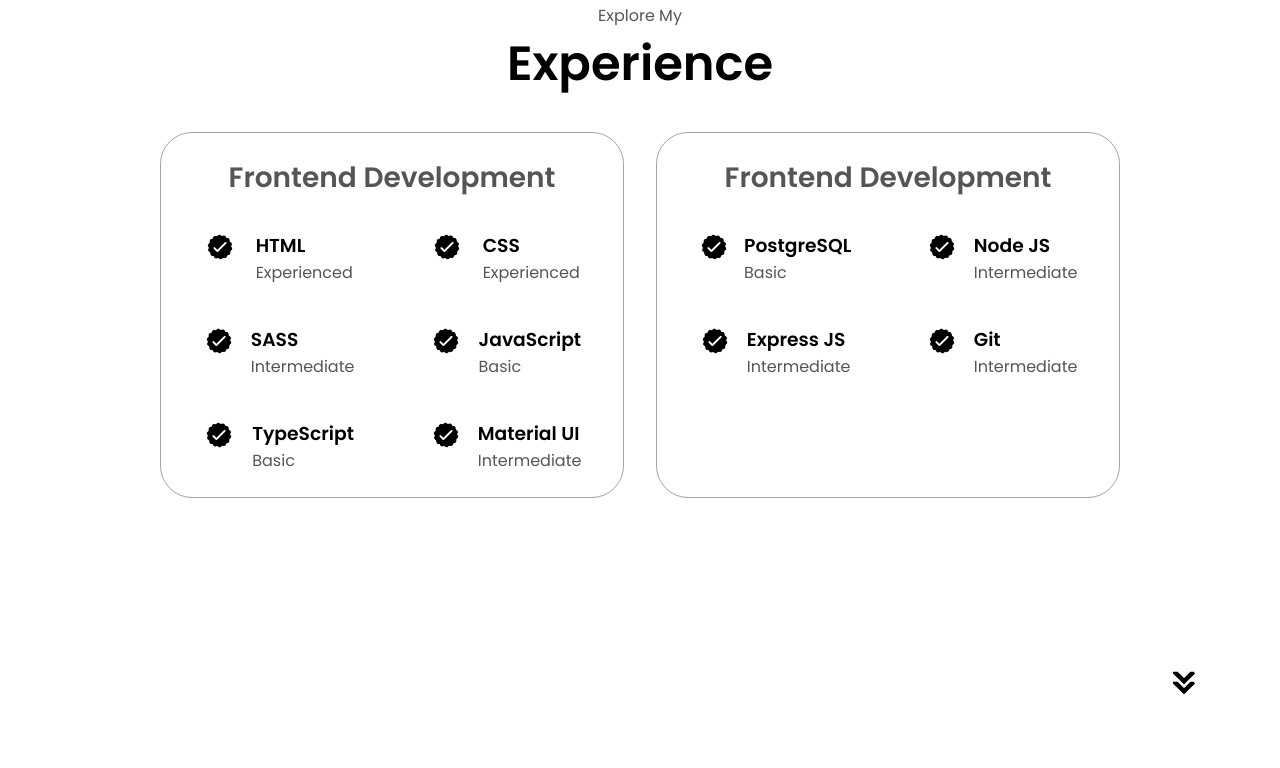
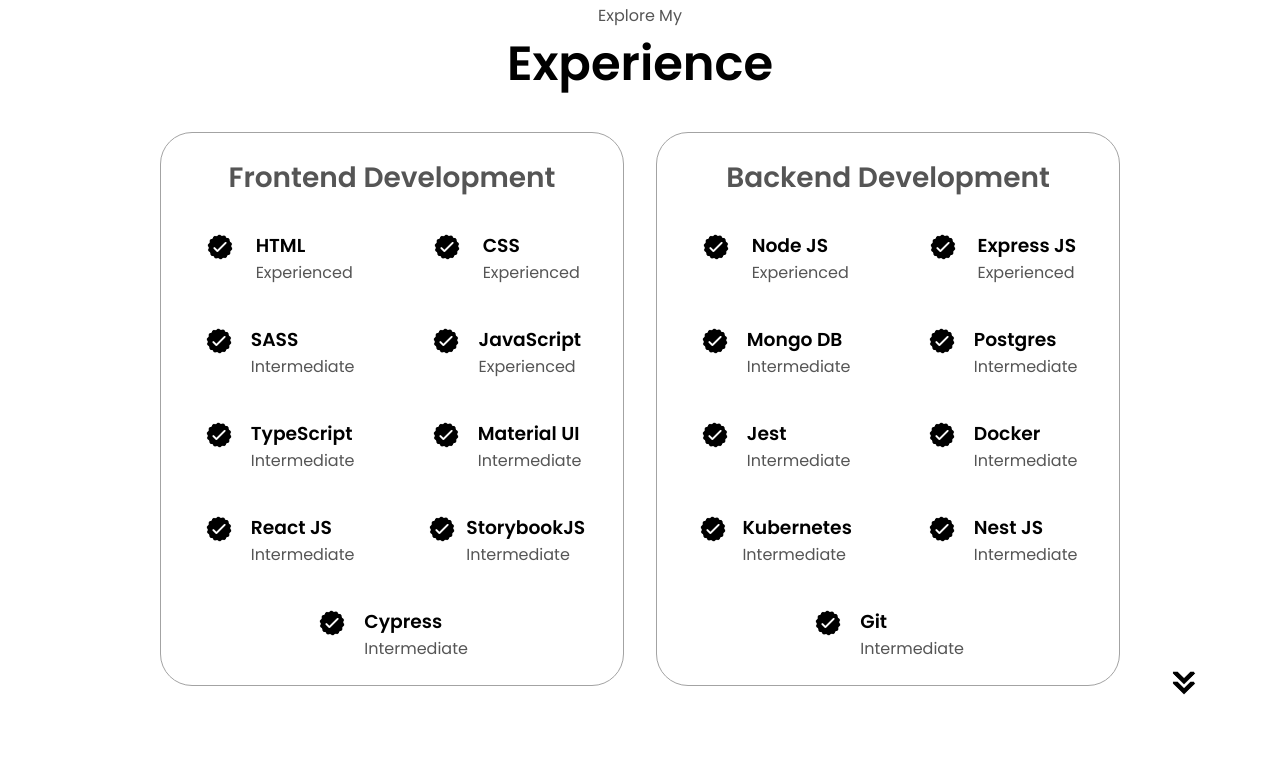
Before and after one commit to vilogra/vilogra.github.io, a plain HTML site: page index.html in a window 1280 px wide. Shown: the part 1693-2461 px from the top of the page. Drawn offline with Linux system fonts and the light colour scheme.

Commit message:
Feat: Update some detail information (#5)
Co-authored-by: Sitompul, Julio <julio.sitompul@aia.com>

```diff
--- a/index.html
+++ b/index.html
@@ -4,13 +4,13 @@
     <meta charset="UTF-8" />
     <meta http-equiv="X-UA-Compatible" content="IE=edge" />
     <meta name="viewport" content="width=device-width, initial-scale=1.0" />
-    <title>My Portfolio</title>
+    <title>! - Julio Uliandro</title>
     <link rel="stylesheet" href="style.css" />
     <link rel="stylesheet" href="mediaqueries.css" />
   </head>
-  <body>
+  <body id="topPage">
     <nav id="desktop-nav">
-      <div class="logo">John Doe</div>
+      <div class="logo">Julio Uliandro</div>
       <div>
         <ul class="nav-links">
           <li><a href="#about">About</a></li>
@@ -21,7 +21,7 @@
       </div>
     </nav>
     <nav id="hamburger-nav">
-      <div class="logo">John Doe</div>
+      <div class="logo">Julio Uliandro</div>
       <div class="hamburger-menu">
         <div class="hamburger-icon" onclick="toggleMenu()">
           <span></span>
@@ -42,12 +42,12 @@
       </div>
       <div class="section__text">
         <p class="section__text__p1">Hello, I'm</p>
-        <h1 class="title">John Doe</h1>
-        <p class="section__text__p2">Frontend Developer</p>
+        <h1 class="title">Julio Uliandro</h1>
+        <p class="section__text__p2">Full Stack Engineer</p>
         <div class="btn-container">
           <button
             class="btn btn-color-2"
-            onclick="window.open('./assets/resume-example.pdf')"
+            onclick="window.alert('Sorry, kinda lazy to put this hehe')"
           >
             Download CV
           </button>
@@ -60,13 +60,13 @@
             src="./assets/linkedin.png"
             alt="My LinkedIn profile"
             class="icon"
-            onclick="location.href='https://linkedin.com/'"
+            onclick="location.href='https://linkedin.com/in/uliandrojs'"
           />
           <img
             src="./assets/github.png"
             alt="My Github profile"
             class="icon"
-            onclick="location.href='https://github.com/'"
+            onclick="location.href='https://github.com/vilogra'"
           />
         </div>
       </div>
@@ -91,7 +91,7 @@
                 class="icon"
               />
               <h3>Experience</h3>
-              <p>2+ years <br />Frontend Development</p>
+              <p>3+ years <br />Full Stack Engineer</p>
             </div>
             <div class="details-container">
               <img
@@ -100,17 +100,12 @@
                 class="icon"
               />
               <h3>Education</h3>
-              <p>B.Sc. Bachelors Degree<br />M.Sc. Masters Degree</p>
+              <p>Bachelor of Informatics Engineering<br />Politeknik Negeri Batam</p>
             </div>
           </div>
           <div class="text-container">
             <p>
-              Lorem ipsum dolor sit amet consectetur adipisicing elit. Hic quis
-              reprehenderit et laborum, rem, dolore eum quod voluptate
-              exercitationem nobis, nihil esse debitis maxime facere minus sint
-              delectus velit in eos quo officiis explicabo deleniti dignissimos.
-              Eligendi illum libero dolorum cum laboriosam corrupti quidem,
-              reiciendis ea magnam? Nulla, impedit fuga!
+              I'm about to fill this blank spot later. Since you already in here, why don't you check my Linkedin or Github ?. I'll put lorem here hehe. Lorem ipsum dolor sit, amet consectetur adipisicing elit. Earum nisi officiis est doloribus nam, necessitatibus laboriosam sit sint? Aliquid esse minus dolor veritatis iure quas aliquam dolorum expedita soluta! Dolorem?
             </p>
           </div>
         </div>
@@ -171,7 +166,7 @@
                 />
                 <div>
                   <h3>JavaScript</h3>
-                  <p>Basic</p>
+                  <p>Experienced</p>
                 </div>
               </article>
               <article>
@@ -182,7 +177,7 @@
                 />
                 <div>
                   <h3>TypeScript</h3>
-                  <p>Basic</p>
+                  <p>Intermediate</p>
                 </div>
               </article>
               <article>
@@ -196,11 +191,6 @@
                   <p>Intermediate</p>
                 </div>
               </article>
-            </div>
-          </div>
-          <div class="details-container">
-            <h2 class="experience-sub-title">Frontend Development</h2>
-            <div class="article-container">
               <article>
                 <img
                   src="./assets/checkmark.png"
@@ -208,18 +198,7 @@
                   class="icon"
                 />
                 <div>
-                  <h3>PostgreSQL</h3>
-                  <p>Basic</p>
-                </div>
-              </article>
-              <article>
-                <img
-                  src="./assets/checkmark.png"
-                  alt="Experience icon"
-                  class="icon"
-                />
-                <div>
-                  <h3>Node JS</h3>
+                  <h3>React JS</h3>
                   <p>Intermediate</p>
                 </div>
               </article>
@@ -230,7 +209,111 @@
                   class="icon"
                 />
                 <div>
+                  <h3>StorybookJS</h3>
+                  <p>Intermediate</p>
+                </div>
+              </article>
+              <article>
+                <img
+                  src="./assets/checkmark.png"
+                  alt="Experience icon"
+                  class="icon"
+                />
+                <div>
+                  <h3>Cypress</h3>
+                  <p>Intermediate</p>
+                </div>
+              </article>
+            </div>
+          </div>
+          <div class="details-container">
+            <h2 class="experience-sub-title">Backend Development</h2>
+            <div class="article-container">
+              <article>
+                <img
+                  src="./assets/checkmark.png"
+                  alt="Experience icon"
+                  class="icon"
+                />
+                <div>
+                  <h3>Node JS</h3>
+                  <p>Experienced</p>
+                </div>
+              </article>
+              <article>
+                <img
+                  src="./assets/checkmark.png"
+                  alt="Experience icon"
+                  class="icon"
+                />
+                <div>
                   <h3>Express JS</h3>
+                  <p>Experienced</p>
+                </div>
+              </article>
+              <article>
+                <img
+                  src="./assets/checkmark.png"
+                  alt="Experience icon"
+                  class="icon"
+                />
+                <div>
+                  <h3>Mongo DB</h3>
+                  <p>Intermediate</p>
+                </div>
+              </article>
+              <article>
+                <img
+                  src="./assets/checkmark.png"
+                  alt="Experience icon"
+                  class="icon"
+                />
+                <div>
+                  <h3>Postgres</h3>
+                  <p>Intermediate</p>
+                </div>
+              </article>
+              <article>
+                <img
+                  src="./assets/checkmark.png"
+                  alt="Experience icon"
+                  class="icon"
+                />
+                <div>
+                  <h3>Jest</h3>
+                  <p>Intermediate</p>
+                </div>
+              </article>
+              <article>
+                <img
+                  src="./assets/checkmark.png"
+                  alt="Experience icon"
+                  class="icon"
+                />
+                <div>
+                  <h3>Docker</h3>
+                  <p>Intermediate</p>
+                </div>
+              </article>
+              <article>
+                <img
+                  src="./assets/checkmark.png"
+                  alt="Experience icon"
+                  class="icon"
+                />
+                <div>
+                  <h3>Kubernetes</h3>
+                  <p>Intermediate</p>
+                </div>
+              </article>
+              <article>
+                <img
+                  src="./assets/checkmark.png"
+                  alt="Experience icon"
+                  class="icon"
+                />
+                <div>
+                  <h3>Nest JS</h3>
                   <p>Intermediate</p>
                 </div>
               </article>
@@ -269,8 +352,8 @@
                 class="project-img"
               />
             </div>
-            <h2 class="experience-sub-title project-title">Project One</h2>
-            <div class="btn-container">
+            <h2 class="experience-sub-title project-title">Relax, </h2>
+            <!-- <div class="btn-container">
               <button
                 class="btn btn-color-2 project-btn"
                 onclick="location.href='https://github.com/'"
@@ -283,7 +366,7 @@
               >
                 Live Demo
               </button>
-            </div>
+            </div> -->
           </div>
           <div class="details-container color-container">
             <div class="article-container">
@@ -293,8 +376,8 @@
                 class="project-img"
               />
             </div>
-            <h2 class="experience-sub-title project-title">Project Two</h2>
-            <div class="btn-container">
+            <h2 class="experience-sub-title project-title">Soon it will be</h2>
+            <!-- <div class="btn-container">
               <button
                 class="btn btn-color-2 project-btn"
                 onclick="location.href='https://github.com/'"
@@ -307,7 +390,7 @@
               >
                 Live Demo
               </button>
-            </div>
+            </div> -->
           </div>
           <div class="details-container color-container">
             <div class="article-container">
@@ -317,8 +400,8 @@
                 class="project-img"
               />
             </div>
-            <h2 class="experience-sub-title project-title">Project Three</h2>
-            <div class="btn-container">
+            <h2 class="experience-sub-title project-title">update!</h2>
+            <!-- <div class="btn-container">
               <button
                 class="btn btn-color-2 project-btn"
                 onclick="location.href='https://github.com/'"
@@ -331,7 +414,7 @@
               >
                 Live Demo
               </button>
-            </div>
+            </div> -->
           </div>
         </div>
       </div>
@@ -339,7 +422,7 @@
         src="./assets/arrow.png"
         alt="Arrow icon"
         class="icon arrow"
-        onclick="location.href='./#projects'"
+        onclick="location.href='./#contact'"
       />
     </section>
     <section id="contact">
@@ -352,7 +435,7 @@
             alt="Email icon"
             class="icon contact-icon email-icon"
           />
-          <p><a href="mailto:examplemail@gmail.com">Example@gmail.com</a></p>
+          <p><a href="mailto:juliothe1st@gmail.com">juliothe1st@gmail.com</a></p>
         </div>
         <div class="contact-info-container">
           <img
@@ -360,9 +443,10 @@
             alt="LinkedIn icon"
             class="icon contact-icon"
           />
-          <p><a href="https://www.linkedin.com">LinkedIn</a></p>
+          <p><a href="https://www.linkedin.com/in/uliandrojs">LinkedIn</a></p>
         </div>
       </div>
+      <p class="section__text__p buttonIt" onclick="location.href='./#topPage'">Here, click it and you will go to the top of the page again!</p>
     </section>
     <footer>
       <nav>
@@ -375,7 +459,7 @@
           </ul>
         </div>
       </nav>
-      <p>Copyright &#169; 2023 John Doe. All Rights Reserved.</p>
+      <p>Copyright &#169; 2023 Julio Uliandro. All Rights Reserved.</p>
     </footer>
     <script src="script.js"></script>
   </body>
--- a/style.css
+++ b/style.css
@@ -420,6 +420,11 @@ article .icon {
   height: 2.5rem;
 }
 
+.buttonIt {
+  cursor: pointer;
+  text-align: center;
+}
+
 /* FOOTER SECTION */
 
 footer {
```
Also changed, not shown: assets/about-pic.png, assets/profile-pic-2.png (deleted), assets/profile-pic.png, assets/project-1.png, assets/project-2.png, assets/project-3.png.
